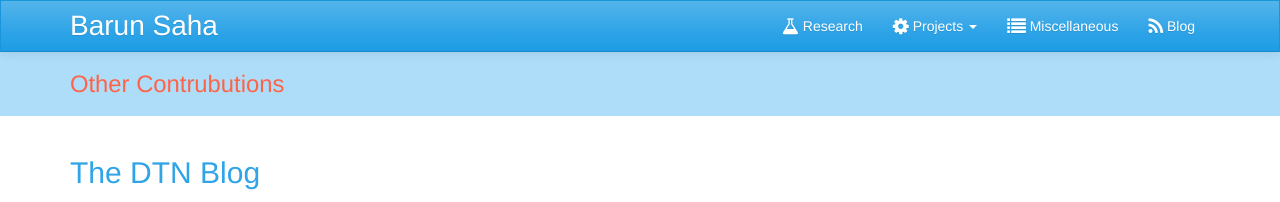
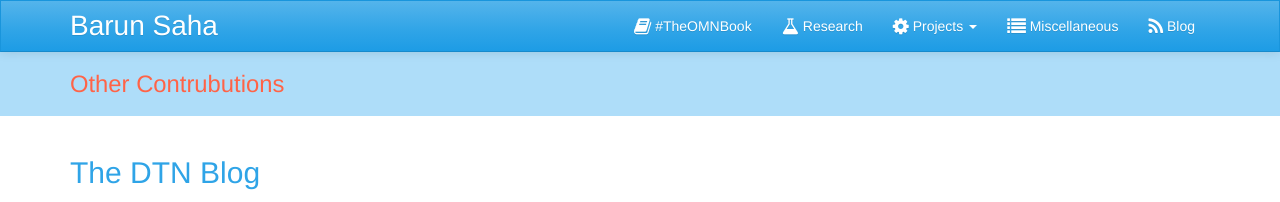
Before and after one commit to barun-saha/barun-saha.github.io, a Jekyll site: the page misc.html, which Jekyll copies as it is, in a window 1280 px wide. Shown: the top 202 px of the page. Built offline with Jekyll 4.4.1, drawn with Linux system fonts in a browser that asks for light colours; nearby versions of some CDN libraries; some web fonts are replaced.

Commit message:
Add nav link to #TheOMNBook

```diff
--- a/index.html
+++ b/index.html
@@ -40,6 +40,7 @@
 
             <div class="collapse navbar-collapse" id="navbar-collapse-1">
                 <ul class="nav navbar-nav navbar-right">
+                    <li class=""><a href="the_omn_book.html"><span class="fa fa-book fa-lg"></span> #TheOMNBook</a></li>
                     <li class=""><a href="research.html"><span class="fa fa-flask fa-lg"></span> Research</a></li>
                     <li class="dropdown ">
                         <a href="projects.html" class="dropdown-toggle" data-toggle="dropdown" role="button" aria-expanded="false"><span class="fa fa-gear fa-lg"></span>
--- a/misc.html
+++ b/misc.html
@@ -40,6 +40,7 @@
 
             <div class="collapse navbar-collapse" id="navbar-collapse-1">
                 <ul class="nav navbar-nav navbar-right">
+                    <li class=""><a href="the_omn_book.html"><span class="fa fa-book fa-lg"></span> #TheOMNBook</a></li>
                     <li class=""><a href="research.html"><span class="fa fa-flask fa-lg"></span> Research</a></li>
                     <li class="dropdown ">
                         <a href="projects.html" class="dropdown-toggle" data-toggle="dropdown" role="button" aria-expanded="false"><span class="fa fa-gear fa-lg"></span>
--- a/projects.html
+++ b/projects.html
@@ -40,6 +40,7 @@
 
             <div class="collapse navbar-collapse" id="navbar-collapse-1">
                 <ul class="nav navbar-nav navbar-right">
+                    <li class=""><a href="the_omn_book.html"><span class="fa fa-book fa-lg"></span> #TheOMNBook</a></li>
                     <li class=""><a href="research.html"><span class="fa fa-flask fa-lg"></span> Research</a></li>
                     <li class="dropdown ">
                         <a href="projects.html" class="dropdown-toggle" data-toggle="dropdown" role="button" aria-expanded="false"><span class="fa fa-gear fa-lg"></span>
--- a/research.html
+++ b/research.html
@@ -40,6 +40,7 @@
 
             <div class="collapse navbar-collapse" id="navbar-collapse-1">
                 <ul class="nav navbar-nav navbar-right">
+                    <li class=""><a href="the_omn_book.html"><span class="fa fa-book fa-lg"></span> #TheOMNBook</a></li>
                     <li class=""><a href="research.html"><span class="fa fa-flask fa-lg"></span> Research</a></li>
                     <li class="dropdown ">
                         <a href="projects.html" class="dropdown-toggle" data-toggle="dropdown" role="button" aria-expanded="false"><span class="fa fa-gear fa-lg"></span>
--- a/site_messages.txt
+++ /dev/null
@@ -1,6 +0,0 @@
-<a href="the_omn_book.html">Opportunistic Mobile Networks: Advances and Applications</a>,
-published by <a href="http://link.springer.com/">Springer</a>, is now available!
-<a role="button" href="https://www.springer.com/in/book/9783319290294"
-        class="btn btn-primary btn-lg">
-        View now
-</a>
--- a/templates/base.html
+++ b/templates/base.html
@@ -40,6 +40,7 @@
 
             <div class="collapse navbar-collapse" id="navbar-collapse-1">
                 <ul class="nav navbar-nav navbar-right">
+                    <li class=""><a href="the_omn_book.html"><span class="fa fa-book fa-lg"></span> #TheOMNBook</a></li>
                     <li class=""><a href="research.html"><span class="fa fa-flask fa-lg"></span> Research</a></li>
                     <li class="dropdown ">
                         <a href="projects.html" class="dropdown-toggle" data-toggle="dropdown" role="button" aria-expanded="false"><span class="fa fa-gear fa-lg"></span>
--- a/the_omn_book.html
+++ b/the_omn_book.html
@@ -40,6 +40,7 @@
 
             <div class="collapse navbar-collapse" id="navbar-collapse-1">
                 <ul class="nav navbar-nav navbar-right">
+                    <li class=""><a href="the_omn_book.html"><span class="fa fa-book fa-lg"></span> #TheOMNBook</a></li>
                     <li class=""><a href="research.html"><span class="fa fa-flask fa-lg"></span> Research</a></li>
                     <li class="dropdown ">
                         <a href="projects.html" class="dropdown-toggle" data-toggle="dropdown" role="button" aria-expanded="false"><span class="fa fa-gear fa-lg"></span>
```
